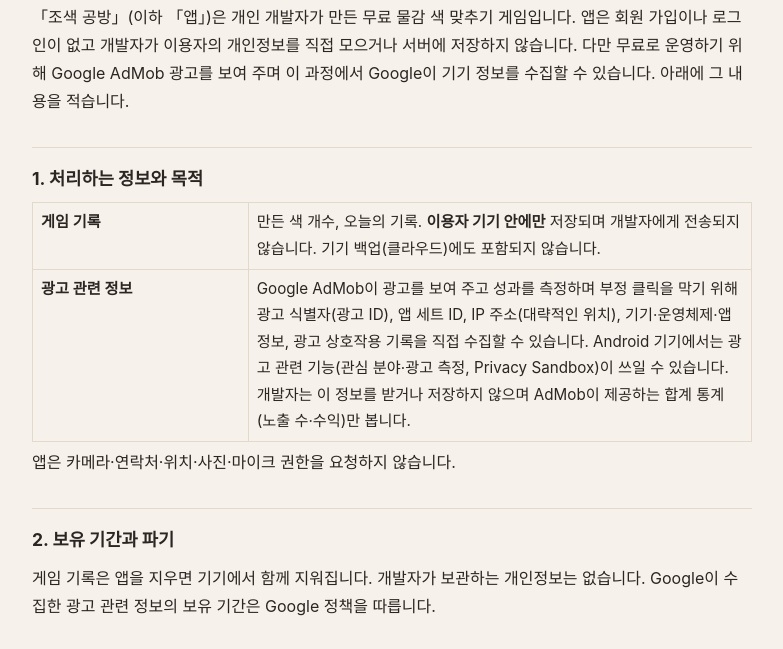
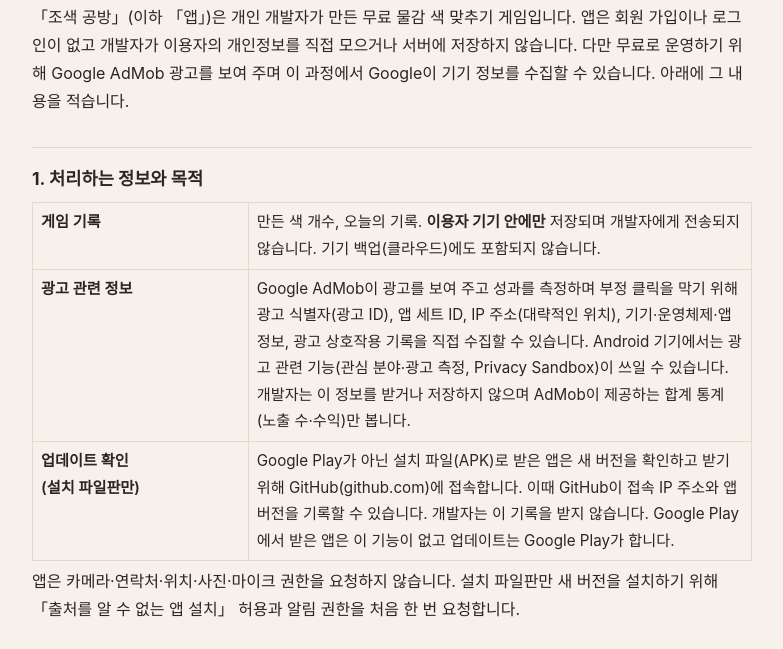
Before and after one commit to verjinia84/josaek-gongbang-policy, a plain HTML site: page index.html in a window 1280 px wide. Shown: the part 112-761 px from the top of the page, without its empty margins (248-1031 px from the left). Drawn offline with Linux system fonts and the light colour scheme.

Commit message:
업데이트 확인(설치 파일판만) 항목과 설치 허용·알림 권한 문장 추가

```diff
--- a/index.html
+++ b/index.html
@@ -30,8 +30,9 @@
 <table>
   <tr><th>게임 기록</th><td>만든 색 개수, 오늘의 기록. <b>이용자 기기 안에만</b> 저장되며 개발자에게 전송되지 않습니다. 기기 백업(클라우드)에도 포함되지 않습니다.</td></tr>
   <tr><th>광고 관련 정보</th><td>Google AdMob이 광고를 보여 주고 성과를 측정하며 부정 클릭을 막기 위해 광고 식별자(광고 ID), 앱 세트 ID, IP 주소(대략적인 위치), 기기·운영체제·앱 정보, 광고 상호작용 기록을 직접 수집할 수 있습니다. Android 기기에서는 광고 관련 기능(관심 분야·광고 측정, Privacy Sandbox)이 쓰일 수 있습니다. 개발자는 이 정보를 받거나 저장하지 않으며 AdMob이 제공하는 합계 통계(노출 수·수익)만 봅니다.</td></tr>
+  <tr><th>업데이트 확인<br>(설치 파일판만)</th><td>Google Play가 아닌 설치 파일(APK)로 받은 앱은 새 버전을 확인하고 받기 위해 GitHub(github.com)에 접속합니다. 이때 GitHub이 접속 IP 주소와 앱 버전을 기록할 수 있습니다. 개발자는 이 기록을 받지 않습니다. Google Play에서 받은 앱은 이 기능이 없고 업데이트는 Google Play가 합니다.</td></tr>
 </table>
-<p>앱은 카메라·연락처·위치·사진·마이크 권한을 요청하지 않습니다.</p>
+<p>앱은 카메라·연락처·위치·사진·마이크 권한을 요청하지 않습니다. 설치 파일판만 새 버전을 설치하기 위해 「출처를 알 수 없는 앱 설치」 허용과 알림 권한을 처음 한 번 요청합니다.</p>
 
 <h2>2. 보유 기간과 파기</h2>
 <p>게임 기록은 앱을 지우면 기기에서 함께 지워집니다. 개발자가 보관하는 개인정보는 없습니다. Google이 수집한 광고 관련 정보의 보유 기간은 Google 정책을 따릅니다.</p>
```
